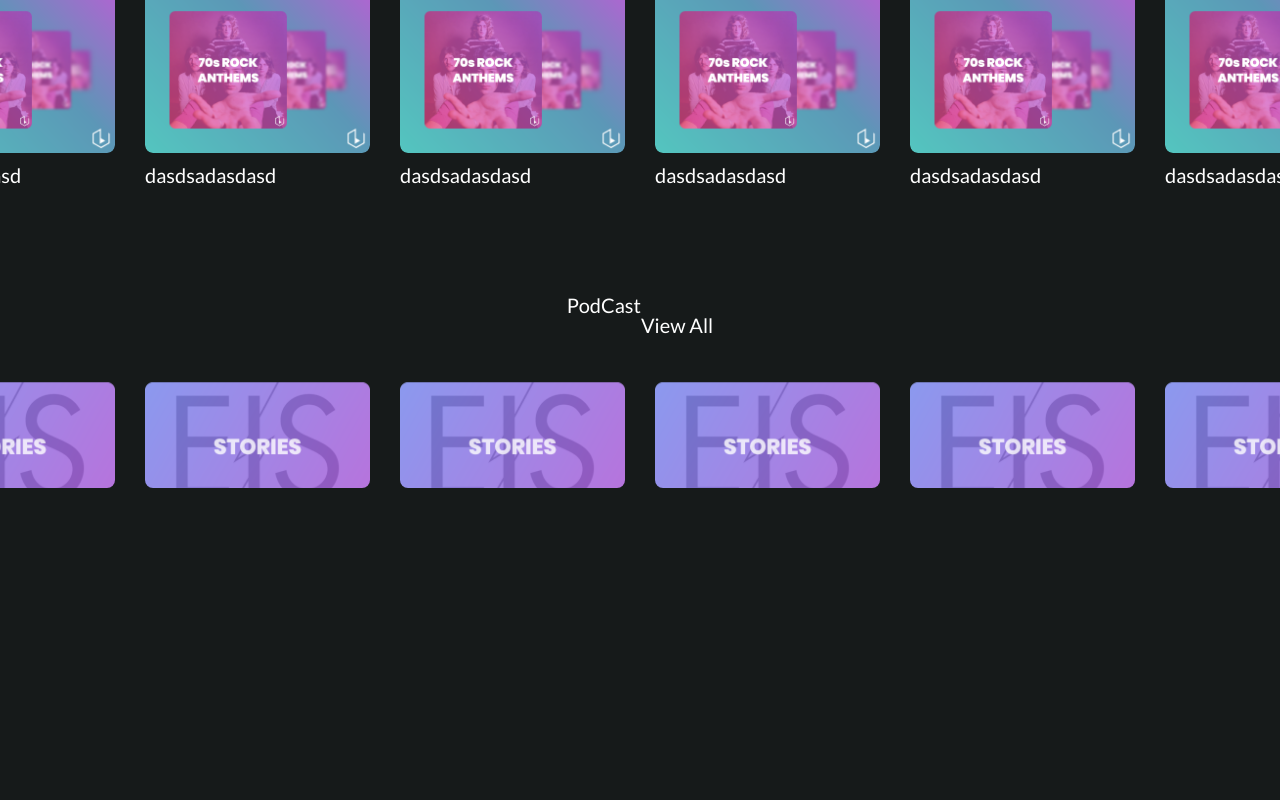
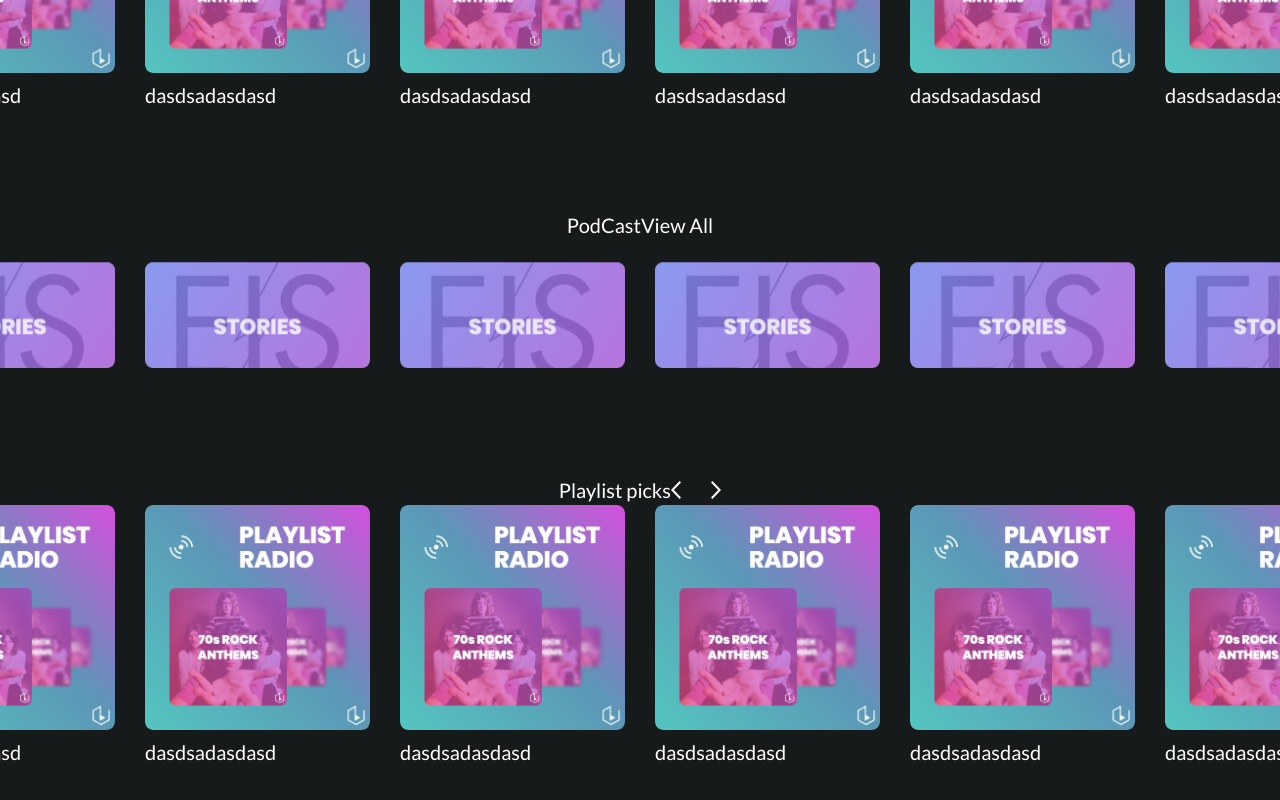
Before and after one commit to ManiPr/Music-App, a React (Create React App) app: page / in a window 1280 px wide. Shown: the part 984-1784 px from the top of the page. Before the commit the page ends 1585 px from the top, so only its background shows below. Built offline with nearby package versions, Linux system fonts and the light colour scheme.

Commit message:
feat:finish playlist

```diff
--- a/src/App.css
+++ b/src/App.css
@@ -138,9 +138,7 @@ justify-self: center;
 .sectoin-top{
     justify-content: space-between;
 }
-.section-title{
-    margin-bottom: 4rem;
-}
+
 .section-box{
     gap: 3rem;
 }
--- a/src/pages/home/Home.css
+++ b/src/pages/home/Home.css
@@ -82,3 +82,31 @@ margin-top: 10rem;
 .category-podcast__musics{
 
 }
+
+
+
+
+/*
+ __________PlayList_______________
+*/
+.playlist{
+    margin-top: 10rem;
+}
+.playlist__wrapper{
+
+}
+.playlist__top{
+
+}
+.playlist__title{
+
+}
+.playlist__buttons{
+    gap: 3rem;
+}
+.playlist__button{
+
+}
+.playlist__musics{
+
+}
--- a/src/pages/home/Home.js
+++ b/src/pages/home/Home.js
@@ -83,6 +83,27 @@ export default function Home() {
 
         </div>
       </section>
+      <section className='playlist'>
+        <div className='container'>
+          <div className='playlist__wrapper sectoin-wrapper'>
+          <div className='playlist__top sectoin-top center'>
+            <p className='playlist__title section-title'>Playlist picks</p>
+            <div className='playlist__buttons center'>
+            <img className='playlist__button' src={prev}/>
+            <img className='playlist__button' src={next}/>
+            </div>
+            </div>
+            <div className='playlist__musics section-box center'>
+            <Music></Music>
+            <Music></Music>
+            <Music></Music>
+            <Music></Music>
+            <Music></Music>
+            <Music></Music>
+            </div>
+          </div>
+        </div>
+      </section>
     </>
   )
 }
```
